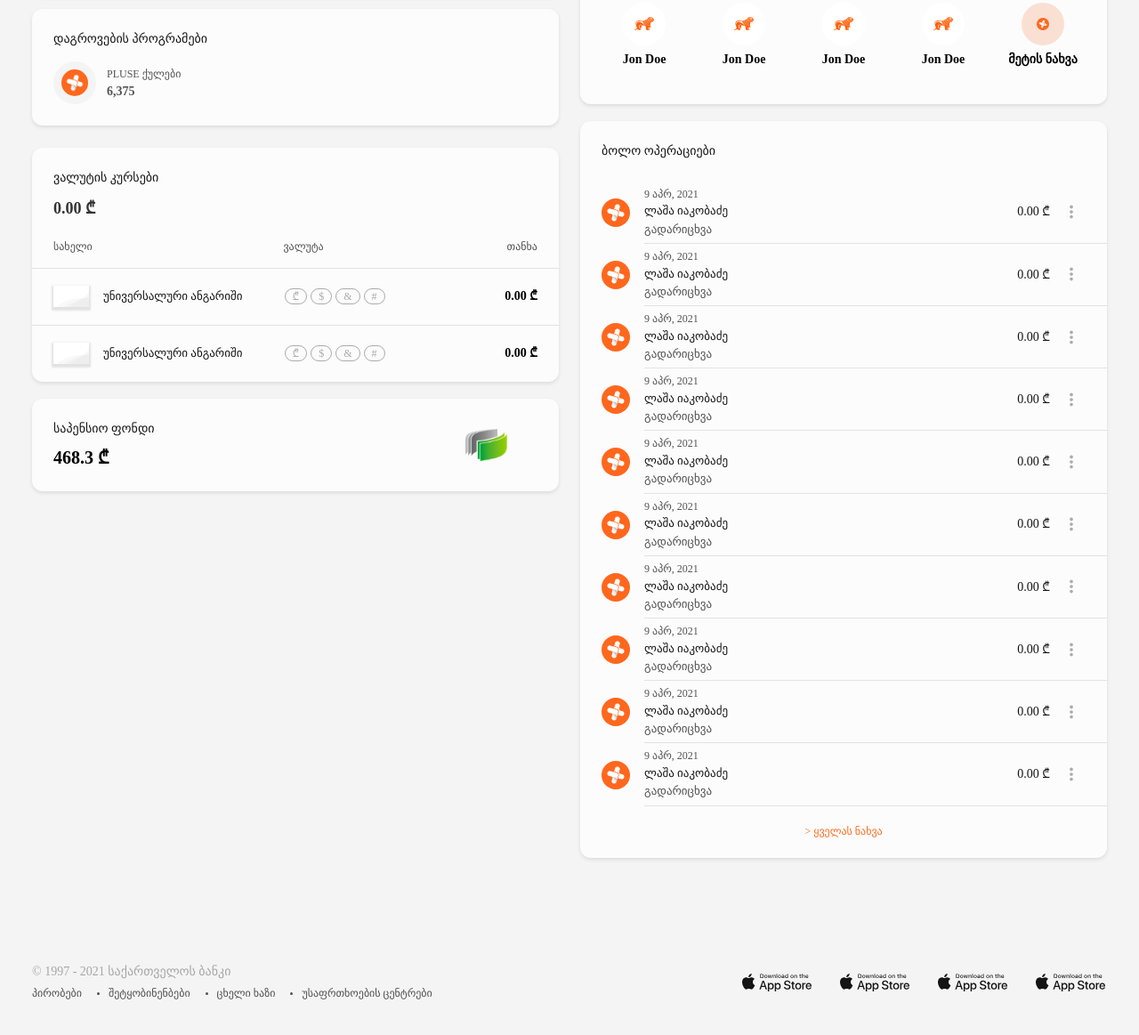
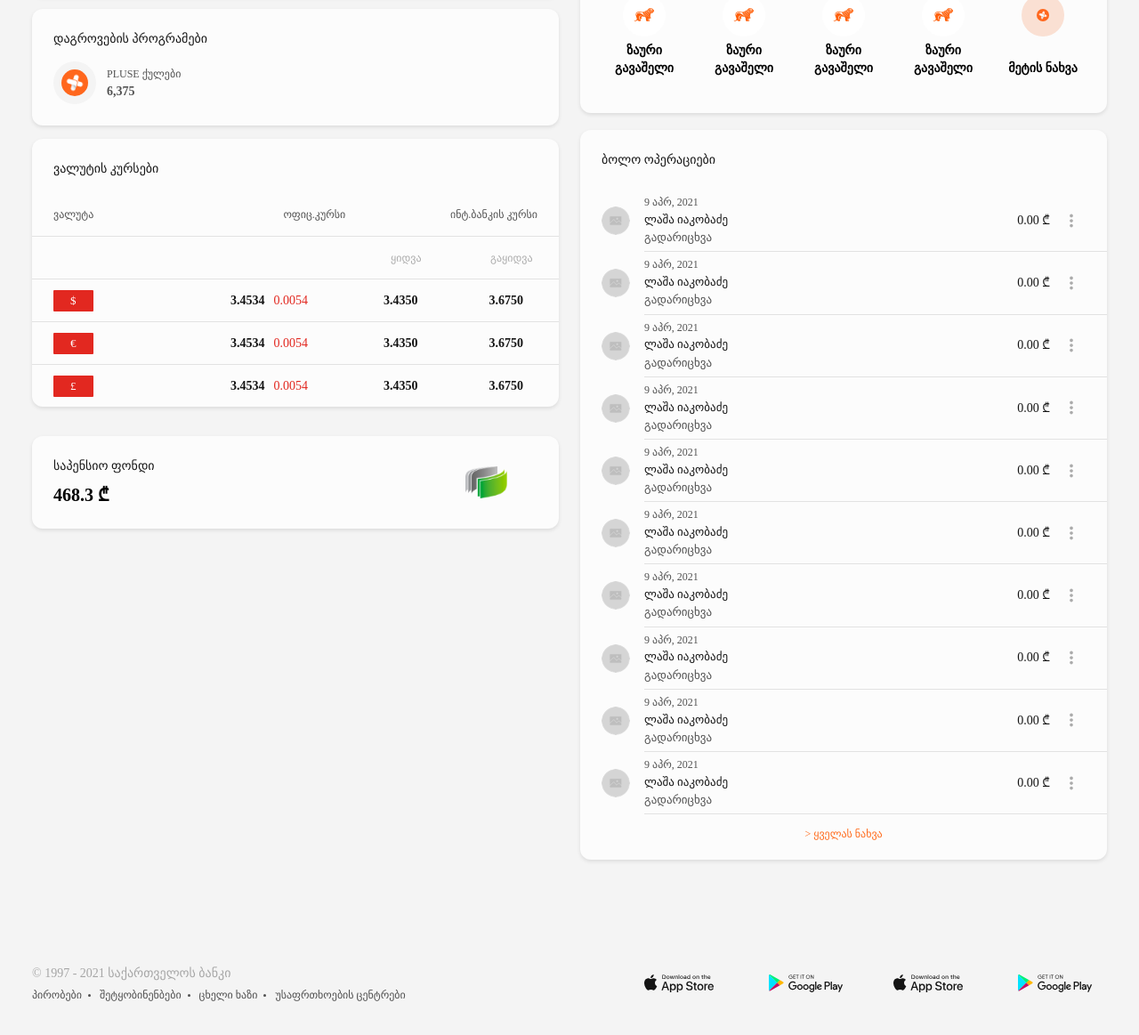
Before and after one commit to lashaiakobadze/iBank, a plain HTML site: page index.html in a window 1280 px wide. Shown: the part 403-1566 px from the top of the page at 89% size. Drawn offline with Linux system fonts and the light colour scheme; a web font is replaced by a local one.

Commit message:
Updated: Container class, Currency service and others.

```diff
--- a/index.html
+++ b/index.html
@@ -4,13 +4,13 @@
     <meta charset="UTF-8">
     <meta http-equiv="X-UA-Compatible" content="IE=edge">
     <meta name="viewport" content="width=device-width, initial-scale=1.0">
+    <link rel="shortcut icon" href="./asets/coronavirus-5107715_1280.png" type="image/x-icon">
     <title>iBank</title>
-    <!-- <link rel="stylesheet" href="layout.css"> -->
     <link rel="stylesheet" href="style.css">
 </head>
 <body>
-    <div class="container header-content">
-        <header class="header">
+    <div class="header-content">
+        <header class="container header">
             <div class="logo">
                 <img src="./assets/large.svg" alt="iBank-logo">
                 <span class="logo-beta">BETA</span>
@@ -58,8 +58,8 @@
             </div>
         </header>
     </div>
-    <div class="container navigation-content sticky">
-        <nav class="navigation">
+    <div class="navigation-content sticky">
+        <nav class="container navigation">
             <ul class="navigation-pages">
                 <li class="page main-page"><a href="">მთავარი</a></li>
                 <li class="page product-page"><a href="">პროდუქტები</a></li>
@@ -72,8 +72,8 @@
             <div class="navigation-services"></div>
         </nav>
     </div>
-    <div class="container main-content">
-        <main class="services">
+    <div class="main-content">
+        <main class="container services">
             <div class="service money">
                 <h2 class="service-header">სულ ხელმისაწვდომი თანხა</h2>
                 <span class="balance">0.00 ₾</span>
@@ -190,25 +190,25 @@
                             <div class="contact-logo">
                                 <img src="./assets/small.svg" alt="img" style="width: 24px; height: 24px;" >
                             </div>
-                            <div class="contact-name">Jon Doe</div>
+                            <div class="contact-name">ზაური გავაშელი</div>
                         </div>
                         <div class="contact-item">
                             <div class="contact-logo">
                                 <img src="./assets/small.svg" alt="img" style="width: 24px; height: 24px;" >
                             </div>
-                            <div class="contact-name">Jon Doe</div>
+                            <div class="contact-name">ზაური გავაშელი</div>
                         </div>
                         <div class="contact-item">
                             <div class="contact-logo">
                                 <img src="./assets/small.svg" alt="img" style="width: 24px; height: 24px;" >
                             </div>
-                            <div class="contact-name">Jon Doe</div>
+                            <div class="contact-name">ზაური გავაშელი</div>
                         </div>
                         <div class="contact-item">
                             <div class="contact-logo">
                                 <img src="./assets/small.svg" alt="img" style="width: 24px; height: 24px;" >
                             </div>
-                            <div class="contact-name">Jon Doe</div>
+                            <div class="contact-name">ზაური გავაშელი</div>
                         </div>
                         <div class="contact-item">
                             <div class="other-logo">
@@ -222,54 +222,42 @@
             <div class="service all-currency">
                 <div class="services-content">
                     <h2 class="service-header">ვალუტის კურსები</h2>
-                    <span class="balance">0.00 ₾</span>
                     <div class="service-content service-content-header">
-                        <span class="header-name name">სახელი</span>
-                        <span class="header-currency currency">ვალუტა</span>
-                        <span class="header-amount amount">თანხა</span>
+                        <span class="header-name name">ვალუტა</span>
+                        <span class="header-currency currency">ოფიც.კურსი</span>
+                        <span class="header-amount amount">ინტ.ბანკის კურსი</span>
                     </div>
-                    <div class="service-content-item">
-                        <div class="name universal">
-                            <img src="./assets/universaluri.png" alt="angarishi">
-                            <span>უნივერსალური ანგარიში</span>
-                        </div>
-                        <div class="currency universal">
-                            <div class="universal-curs">
-                                <div class="currency-item">₾</div>
-                                <div class="currency-item">$</div>
-                                <div class="currency-item">&</div>
-                                <div class="currency-item">#</div>
-                            </div>
-                        </div>
-                        <div class="amount">
-                            <span>0.00 ₾</span>
-                        </div>
+                    <div class="currency-header">
+                        <span class="buy">ყიდვა</span>
+                        <span class="sell">გაყიდვა</span>
                     </div>
-                    <div class="service-content-item">
-                        <div class="name universal">
-                            <img src="./assets/universaluri.png" alt="angarishi">
-                            <span>უნივერსალური ანგარიში</span>
-                        </div>
-                        <div class="currency universal">
-                            <div class="universal-curs">
-                                <div class="currency-item">₾</div>
-                                <div class="currency-item">$</div>
-                                <div class="currency-item">&</div>
-                                <div class="currency-item">#</div>
-                            </div>
-                        </div>
-                        <div class="amount">
-                            <span>0.00 ₾</span>
-                        </div>
+                    <div class="currency-contents">
+                        <div class="currency-name"><span>$</span></div>
+                        <div class="currency-course">3.4534<span>0.0054</span></div>
+                        <span class="currency-buy">3.4350</span>
+                        <span class="currency-sell">3.6750</span>
+                    </div>
+                    <div class="currency-contents">
+                        <div class="currency-name"><span>€</span></div>
+                        <div class="currency-course">3.4534<span>0.0054</span></div>
+                        <span class="currency-buy">3.4350</span>
+                        <span class="currency-sell">3.6750</span>
+                    </div>
+                    <div class="currency-contents">
+                        <div class="currency-name"><span>£</span></div>
+                        <div class="currency-course">3.4534<span>0.0054</span></div>
+                        <span class="currency-buy">3.4350</span>
+                        <span class="currency-sell">3.6750</span>
                     </div>
                 </div>
+
             </div>
             <div class="service operations">
                 <div class="services-content">
                     <h2 class="service-header">ბოლო ოპერაციები</h2>
                     <div class="last-operations">
                         <div class="operation">
-                            <img class="operation-img" src="./assets/plus.png" alt="">
+                            <img class="operation-img" src="./assets/no-image-large.png" alt="">
                             <div class="operation-content">
                                 <div class="operation-detals">
                                     <div class="operation-date">9 აპრ, 2021</div>
@@ -291,7 +279,7 @@
                         </div>
 
                         <div class="operation">
-                            <img class="operation-img" src="./assets/plus.png" alt="">
+                            <img class="operation-img" src="./assets/no-image-large.png" alt="">
                             <div class="operation-content">
                                 <div class="operation-detals">
                                     <div class="operation-date">9 აპრ, 2021</div>
@@ -313,7 +301,7 @@
                         </div>
 
                         <div class="operation">
-                            <img class="operation-img" src="./assets/plus.png" alt="">
+                            <img class="operation-img" src="./assets/no-image-large.png" alt="">
                             <div class="operation-content">
                                 <div class="operation-detals">
                                     <div class="operation-date">9 აპრ, 2021</div>
@@ -335,7 +323,7 @@
                         </div>
 
                         <div class="operation">
-                            <img class="operation-img" src="./assets/plus.png" alt="">
+                            <img class="operation-img" src="./assets/no-image-large.png" alt="">
                             <div class="operation-content">
                                 <div class="operation-detals">
                                     <div class="operation-date">9 აპრ, 2021</div>
@@ -357,7 +345,7 @@
                         </div>
 
                         <div class="operation">
-                            <img class="operation-img" src="./assets/plus.png" alt="">
+                            <img class="operation-img" src="./assets/no-image-large.png" alt="">
                             <div class="operation-content">
                                 <div class="operation-detals">
                                     <div class="operation-date">9 აპრ, 2021</div>
@@ -379,7 +367,7 @@
                         </div>
 
                         <div class="operation">
-                            <img class="operation-img" src="./assets/plus.png" alt="">
+                            <img class="operation-img" src="./assets/no-image-large.png" alt="">
                             <div class="operation-content">
                                 <div class="operation-detals">
                                     <div class="operation-date">9 აპრ, 2021</div>
@@ -401,7 +389,7 @@
                         </div>
 
                         <div class="operation">
-                            <img class="operation-img" src="./assets/plus.png" alt="">
+                            <img class="operation-img" src="./assets/no-image-large.png" alt="">
                             <div class="operation-content">
                                 <div class="operation-detals">
                                     <div class="operation-date">9 აპრ, 2021</div>
@@ -423,7 +411,7 @@
                         </div>
 
                         <div class="operation">
-                            <img class="operation-img" src="./assets/plus.png" alt="">
+                            <img class="operation-img" src="./assets/no-image-large.png" alt="">
                             <div class="operation-content">
                                 <div class="operation-detals">
                                     <div class="operation-date">9 აპრ, 2021</div>
@@ -445,7 +433,7 @@
                         </div>
 
                         <div class="operation">
-                            <img class="operation-img" src="./assets/plus.png" alt="">
+                            <img class="operation-img" src="./assets/no-image-large.png" alt="">
                             <div class="operation-content">
                                 <div class="operation-detals">
                                     <div class="operation-date">9 აპრ, 2021</div>
@@ -468,7 +456,7 @@
 
 
                         <div class="operation">
-                            <img class="operation-img" src="./assets/plus.png" alt="">
+                            <img class="operation-img" src="./assets/no-image-large.png" alt="">
                             <div class="operation-content">
                                 <div class="operation-detals">
                                     <div class="operation-date">9 აპრ, 2021</div>
@@ -505,8 +493,8 @@
             </div>
         </main>
     </div>
-    <div class="container footer-content">
-        <footer class="footer">
+    <div class="footer-content">
+        <footer class="container footer">
             <div class="footer-services">
                 <div class="copy">© 1997 - 2021 საქართველოს ბანკი</div>
                 <ul class="bank-services">
@@ -518,9 +506,9 @@
             </div>
             <div class="footer-contacts">
                 <div class="footer-contact" style="background: url(./assets/apple.svg); background-repeat: no-repeat;"></div>
+                <div class="footer-contact" style="background: url(./assets/google.svg); background-repeat: no-repeat;"></div>
                 <div class="footer-contact" style="background: url(./assets/apple.svg); background-repeat: no-repeat;"></div>
-                <div class="footer-contact" style="background: url(./assets/apple.svg); background-repeat: no-repeat;"></div>
-                <div class="footer-contact" style="background: url(./assets/apple.svg); background-repeat: no-repeat;"></div>
+                <div class="footer-contact" style="background: url(./assets/google.svg); background-repeat: no-repeat;"></div>
             </div>
         </footer>
     </div>
--- a/layouts/footer.css
+++ b/layouts/footer.css
@@ -1,12 +1,8 @@
-.footer-content {
-    margin-top: 80px;
-}
-
 .footer {
-    width: 100%;
     padding: 24px 0 80px;
     display: flex;
     justify-content: space-between;
+    align-items: center;
     gap: 20px;
 }
 
@@ -26,9 +22,9 @@
 .bank-services, .footer-contacts {
     display: flex;
     flex-wrap: wrap;
-    justify-content: space-between;
+    justify-content: flex-start;
     align-items: center;
-    gap: 30px;
+    gap: 20px;
 }
 
 .bank-services li {
@@ -45,13 +41,23 @@
     color: #000000AD;
 }
 
+.footer-contacts {
+    justify-content: flex-end;
+    align-content: center;
+    gap: 40px;
+}
+
 .footer-contact {
-    width: 80px;
+    width: 100px;
+    display: flex;
+    align-items: center;
+    justify-content: center;
     height: 20px;
     padding: 6px 12px;
+    cursor: pointer;
     transition: background-color .5s;
 }
 
 .footer-contact:hover {
-    background-color: rgba(174, 181, 187, 0.32);
+    background-color: rgba(187, 84, 40, 0.1);
 }
--- a/layouts/layout.css
+++ b/layouts/layout.css
@@ -12,6 +12,12 @@ li {
 
 a {
     text-decoration: none;
+}
+
+@media (min-width: 1440px) {
+    .container {
+        max-width: 1440px;
+    }
 }
 
 .container {
@@ -29,20 +35,31 @@ a {
 
 /* Main layout styling */
 .header-content {
+    display: flex;
     flex-direction: column;
+    align-items: center;
     background-color: #f4f4f4;
 }
 
 .navigation-content {
+    display: flex;
     flex-direction: column;
+    align-items: center;
     background-color: #fe5f0a;
+    width: 100%;
 }
 
 .main-content {
-    justify-content: space-between;
+    display: flex;
+    justify-content: center;
     align-content: center;
+    width: 100%;
     padding: 24px 36px 0;
     padding-top: 24px;
+}
+
+.main-content .container {
+    padding: 0;
 }
 
 @media (max-width: 1024px) {
@@ -50,3 +67,11 @@ a {
         padding-top: 16px;
     }
 }
+
+.footer-content {
+    margin-top: 80px;
+    display: flex;
+    flex-direction: column;
+    align-items: center;
+    padding: 0 36px;
+}
--- /dev/null
+++ b/services/currency-service.css
@@ -0,0 +1,75 @@
+.currency-header {
+    display: flex;
+    align-items: center;
+    justify-content: flex-end;
+    height: 48px;
+    width: 100%;
+    border-top: 1px solid rgba(0, 0, 0, .1);
+}
+
+.buy, .sell {
+    width: 20%;
+    display: flex;
+    align-items: center;
+    justify-content: center;
+    font-size: 12px;
+    line-height: 16px;
+    font-weight: 500;
+    font-family: 'BOG';
+    color: #00000052;
+    padding-right: 24px;
+    padding-left: 36px;
+}
+
+.currency-contents {
+    height: 48px;
+    width: 100%;
+    display: flex;
+    align-items: center;
+    justify-content: flex-end;
+    border-top: 1px solid rgba(0, 0, 0, .1);
+}
+
+.currency-name, .currency-course, .currency-buy, .currency-sell {
+    display: flex;
+    align-items: center;
+    justify-content: center;
+    padding: 0 24px;
+    font-weight: 600;
+    font-size: 14px;
+    color: #000000EB;
+    font-family: 'BOG';
+}
+
+.currency-name {
+    width: 30%;
+    justify-content: flex-start;
+}
+
+.currency-name span {
+    display: flex;
+    justify-content: center;
+    align-items: center;
+    background-color: #E22820;
+    font-family: 'BOG';
+    border-radius: 1px;
+    font-size: 13px;
+    padding: 3px 19px;
+    color: #fff;
+    font-weight: 500;
+}
+
+.currency-course {
+    width: 30%;
+    font-weight: 600;
+    font-size: 14px;
+}
+
+.currency-course span{
+    margin-left: 10px;
+    color: #E22820;
+}
+
+.currency-buy, .currency-sell {
+    width: 20%;
+}
--- a/services/opperations-service.css
+++ b/services/opperations-service.css
@@ -90,8 +90,8 @@
 }
 
 .btn {
-    margin-top: 10px;
-    padding: 10px;
+    margin-top: 6px;
+    padding: 8px 27px;
     font-size: 12px;
     font-weight: 500;
     color: #FF6C1d;
--- a/services/services.css
+++ b/services/services.css
@@ -4,6 +4,7 @@
 @import './contacts-service.css';
 @import './foundation-service.css';
 @import './opperations-service.css';
+@import './currency-service.css';
 
 * {
     font-family: BOG;
@@ -17,7 +18,6 @@
 
 /* Services */
 .services {
-    width: 100%;
     display: flex;
     flex-direction: row;
     flex-wrap: wrap;
@@ -46,7 +46,7 @@
   }
 
   .contacts {
-    margin-top: -90px;
+    margin-top: -100px;
     margin-bottom: 35px;
   }
 
@@ -55,7 +55,11 @@
   }
 
   .retirement {
-    margin-top: -530px;
+    margin-top: -490px;
+  }
+
+  .all-currency {
+    margin-top: -20px;
   }
 
   @media only screen and (max-width: 1024px){
@@ -78,10 +82,12 @@
     .contacts {
       order: 5;
       margin-top: 0;
+      margin-bottom: 0;
     }
 
     .all-currency {
       order: 3;
+      margin-top: 0;
     }
 
     .operations {
@@ -94,7 +100,6 @@
       margin-top: 0;
     }
   }
-
 
   .service-content {
     width: 100%;
```
Also changed, not shown: assets/login-button.png (deleted), assets/login-page-bg.png (deleted), assets/no-image-large.png (added), assets/profile.png (added).
